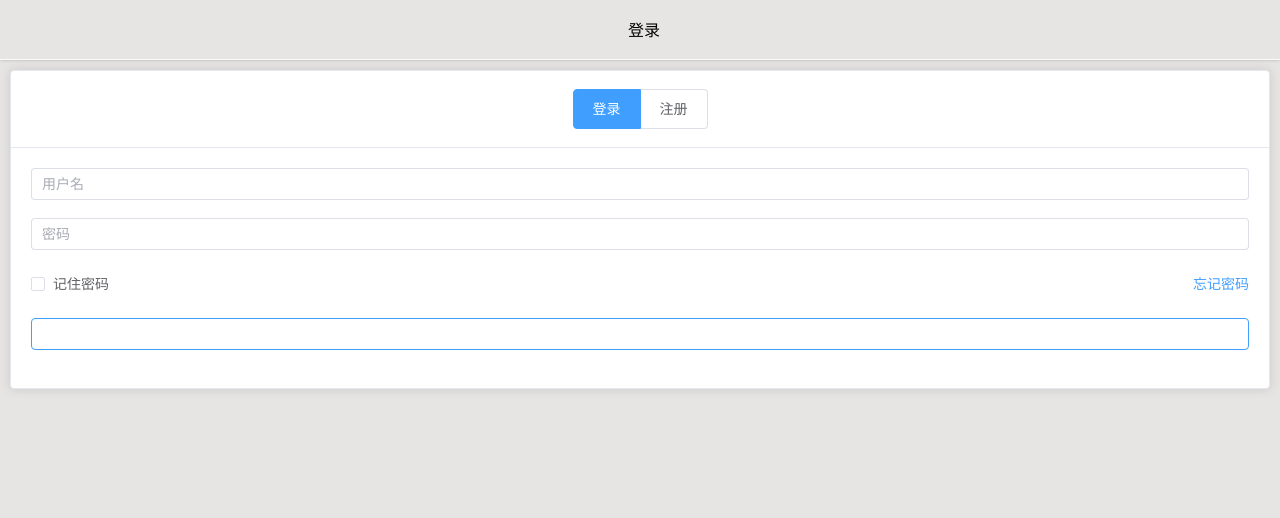
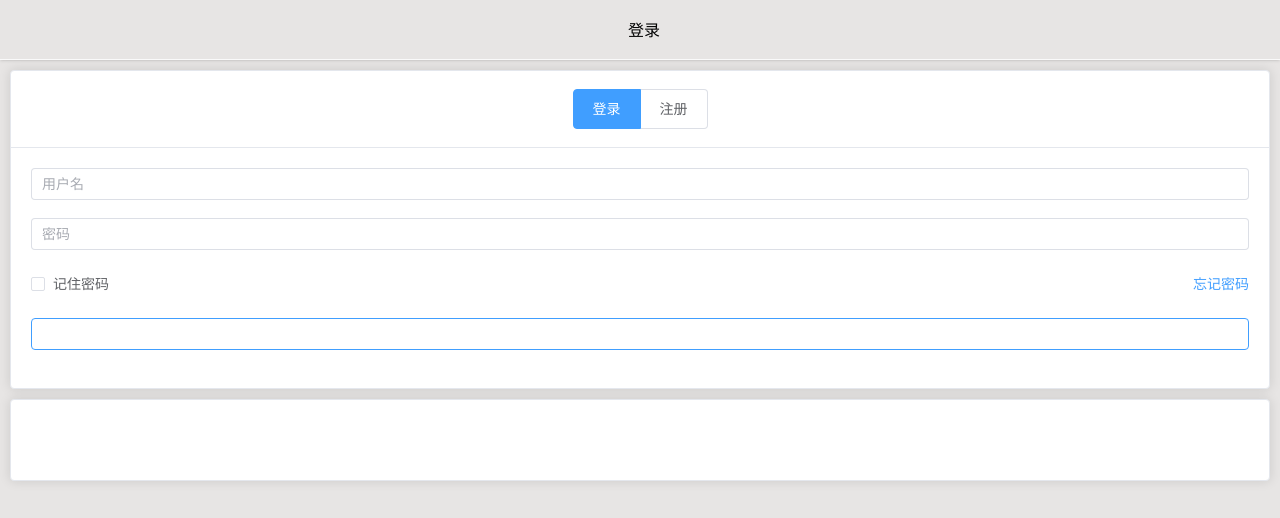
Before and after one commit to xing403/Iebill, a Vue app: page /login in a window 1280 px wide. Shown: the top 518 px of the page. Built offline with nearby package versions, Linux system fonts and the light colour scheme; a web font is replaced by a local one.

Commit message:
flx: load local svg icons

```diff
--- a/src/components/svg-icon.vue
+++ b/src/components/svg-icon.vue
@@ -1,7 +1,7 @@
 <script setup lang="ts">
 import { Icon } from '@iconify/vue'
 
-const props = defineProps<{
+defineProps<{
   name: string
   flip?: 'horizontal' | 'vertical' | 'both'
   rotate?: number
@@ -13,6 +13,6 @@ const props = defineProps<{
 <template>
   <Icon v-if="name.indexOf('carbon:') === 0" :icon="name" />
   <svg v-else aria-hidden="true">
-    <use :xlink:href="`#icon-${name}`" />
+    <use :xlink:href="`#icon-${name}`" h-full w-full />
   </svg>
 </template>
--- a/src/main.ts
+++ b/src/main.ts
@@ -1,5 +1,5 @@
 import { createApp } from 'vue'
-
+import 'virtual:svg-icons-register'
 import ElementPlus from 'element-plus'
 import { addCollection } from '@iconify/vue'
 import router from './router'
--- a/src/pages/login/index.vue
+++ b/src/pages/login/index.vue
@@ -100,5 +100,10 @@ function handleLogin() {
         </el-form-item>
       </el-form>
     </el-card>
+    <el-card m-10px>
+      <div flex="~ row gap-1" justify-center>
+        <svg-icon name="weChat" h-10 w-10 />
+      </div>
+    </el-card>
   </the-content>
 </template>
--- a/src/pages/settings/index.vue
+++ b/src/pages/settings/index.vue
@@ -1,7 +1,7 @@
 <script setup lang="ts">
 const router = useRouter()
 const mode = ref(theme.value === 'dark')
-function handleTheme(value: boolean) {
+function handleTheme(value: any) {
   theme.value = value ? 'dark' : 'light'
 }
 function handleLogin() {
@@ -24,12 +24,12 @@ function handleLogin() {
       </div>
     </el-card>
     <el-card shadow="always">
-      <div flex="~ row" justify-between>
+      <div flex="~ row items-center" justify-between>
         <div>个人信息</div>
-        <svg-icon name="carbon:right-arrow" />
+        <svg-icon name="carbon:chevron-right" />
       </div>
-      <el-divider />
-      <div flex="~ row" justify-between>
+      <el-divider my-2 />
+      <div flex="~ row items-center" justify-between>
         <div>暗夜模式</div>
         <el-switch v-model="mode" @change="handleTheme" />
       </div>
```
Also changed, not shown: src/assets/icons/weChat.svg (added).
